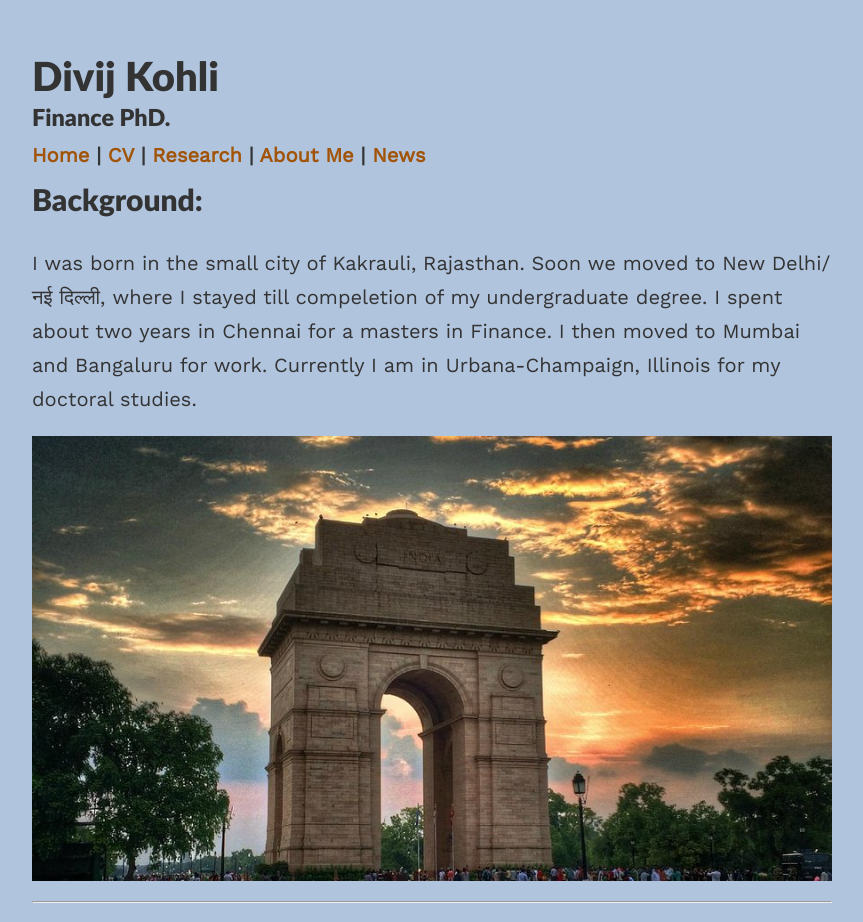
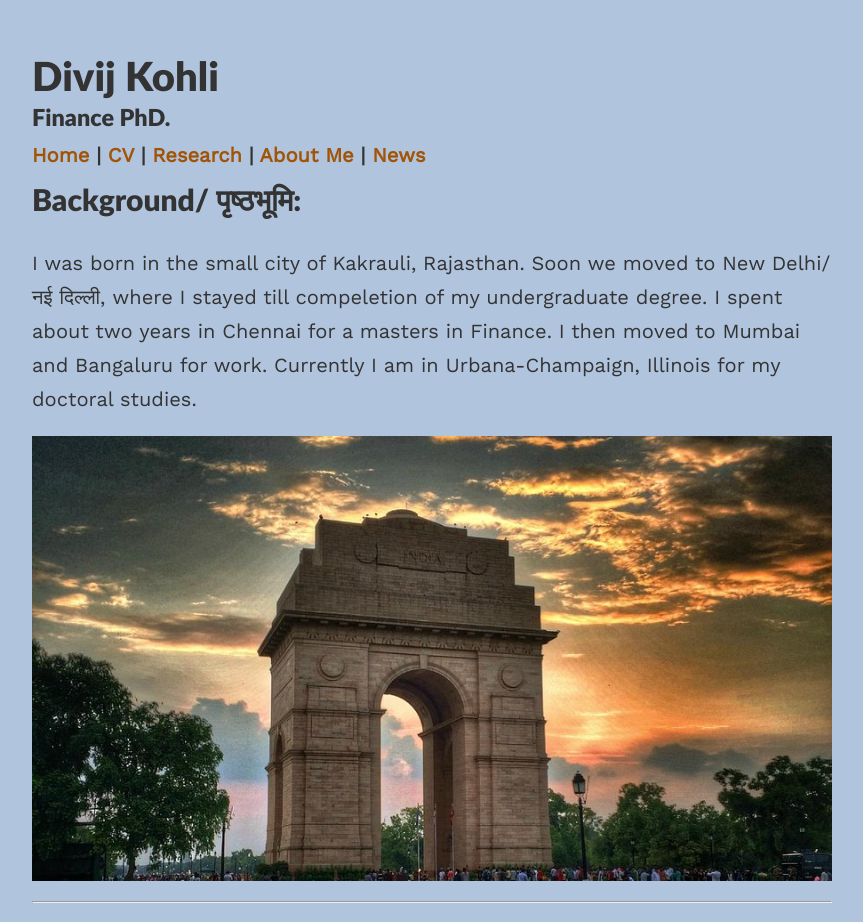
Before and after one commit to divijkohli/divijkohli.github.io, a Jekyll site: the page built from _pages/aboutme.md, in a window 1280 px wide and 1400 px high. Shown: the top 922 px of the window, without its empty margins (208-1071 px from the left). Built offline with Jekyll 4.4.1, drawn with Linux system fonts in a browser that asks for light colours; nearby versions of some CDN libraries; some of the changed text lies outside the part shown.

Commit message:
Update aboutme.md

```diff
--- a/_pages/aboutme.md
+++ b/_pages/aboutme.md
@@ -4,14 +4,14 @@ title: "About Me"
 permalink: /aboutme/
 ---
 
-## Background:
+## Background/ पृष्ठभूमि:
 I was born in the small city of Kakrauli, Rajasthan. Soon we moved to New Delhi/ नई दिल्ली, where I stayed till compeletion of my undergraduate degree. I spent about two years in Chennai for a masters in Finance. I then moved to Mumbai and Bangaluru for work. Currently I am in Urbana-Champaign, Illinois for my doctoral studies.
 <div style="text-align: center;">
     <img src="{{ site.baseurl }}/assets/images/delhi.jpg" alt="" width="800">
 </div>
 ---
 
-## Travel Interest:
+## Travel Interest/ यात्रा रुचि:
 
 Since 2019, I have been doing a lot of solo backpacking all across the world. Apart from travelling in India and USA, I have travelled across Germany, Austria, Hungary, Budapest, Hong Kong, Mexico and Thailand.
 I have my eyes set on Central America as well as Vietnam and China for my next trips.
```
Also changed, not shown: other parts of _pages/aboutme.md (+2 -2 lines).
